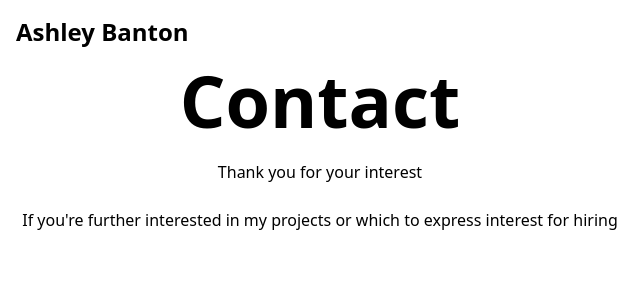
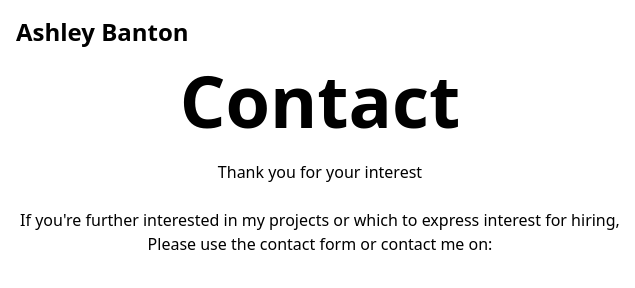
Before and after one commit to AshleyBanton/ashleybanton.github.io, a website: page src/contact.html in a window 1280 px wide. Shown: the full height of the page, 0-635 px from the left. Drawn offline with nearby package versions, Linux system fonts and the light colour scheme.

Commit message:
Update contact.html

```diff
--- a/src/contact.html
+++ b/src/contact.html
@@ -52,7 +52,7 @@
           <div class="align-middle justify-center content-center text-center">
             <h1 class="text-7xl font-black">Contact</h1>
             <br>
-            <p>Thank you for your interest <br><br> If you're further interested in my projects or which to express interest for hiring</p>
+            <p>Thank you for your interest <br><br> If you're further interested in my projects or which to express interest for hiring, <br> Please use the contact form or contact me on:</p>
           </div>
           <div>
             <iframe class="basinIframe" src="https://usebasin.com/form/9a6802888a53/view/6a0d8e253653?iframe=true" frameborder="0" style="border: none; overflow: hidden;" onload="var self = this; self.contentWindow.postMessage('getHeight', '*'); setInterval(function() { self.contentWindow.postMessage('getHeight', '*'); }, 500); window.addEventListener('message', function(event) { if (event.data.action === 'setHeight') { self.style.height = event.data.height + 'px'; } });" width="100%"></iframe><script type="text/javascript"> window.addEventListener('message', function(event) { if (event.data.action === 'redirect') { window.location.href = event.data.url; } }); </script>
```
